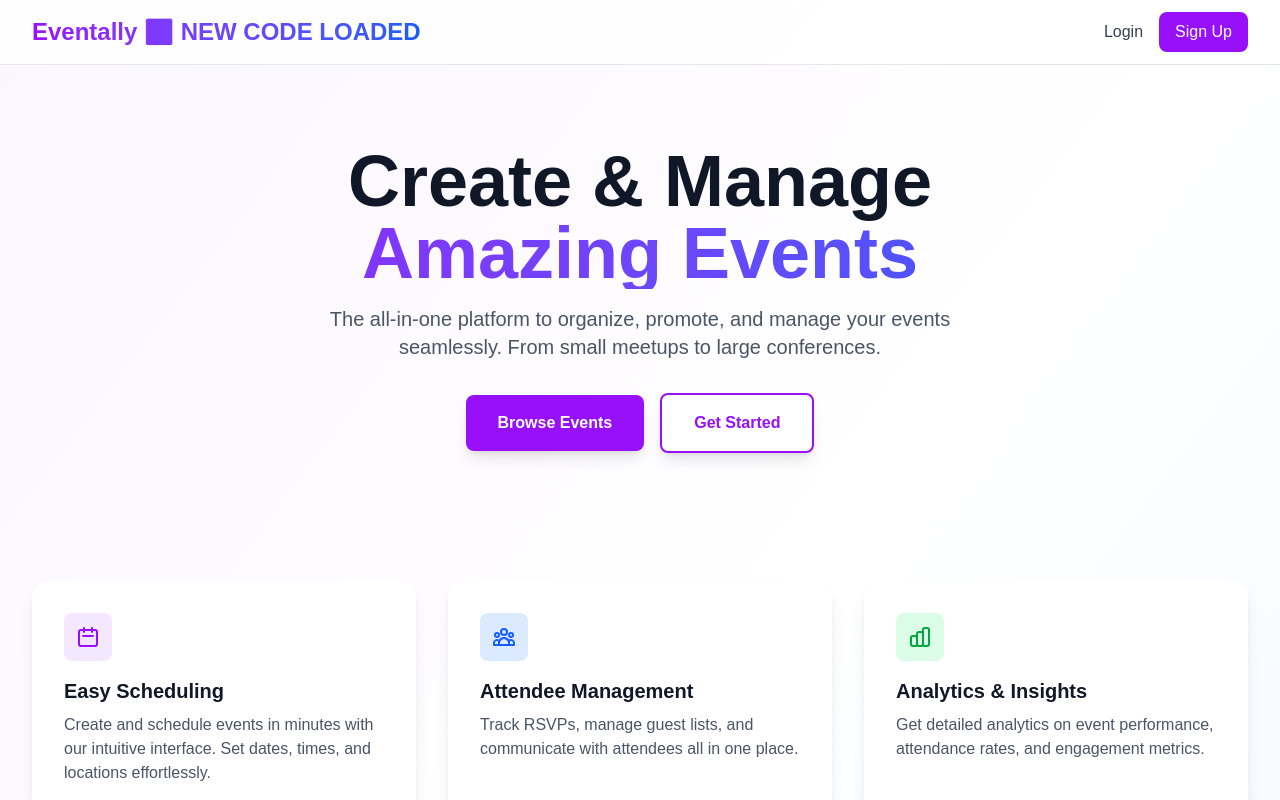
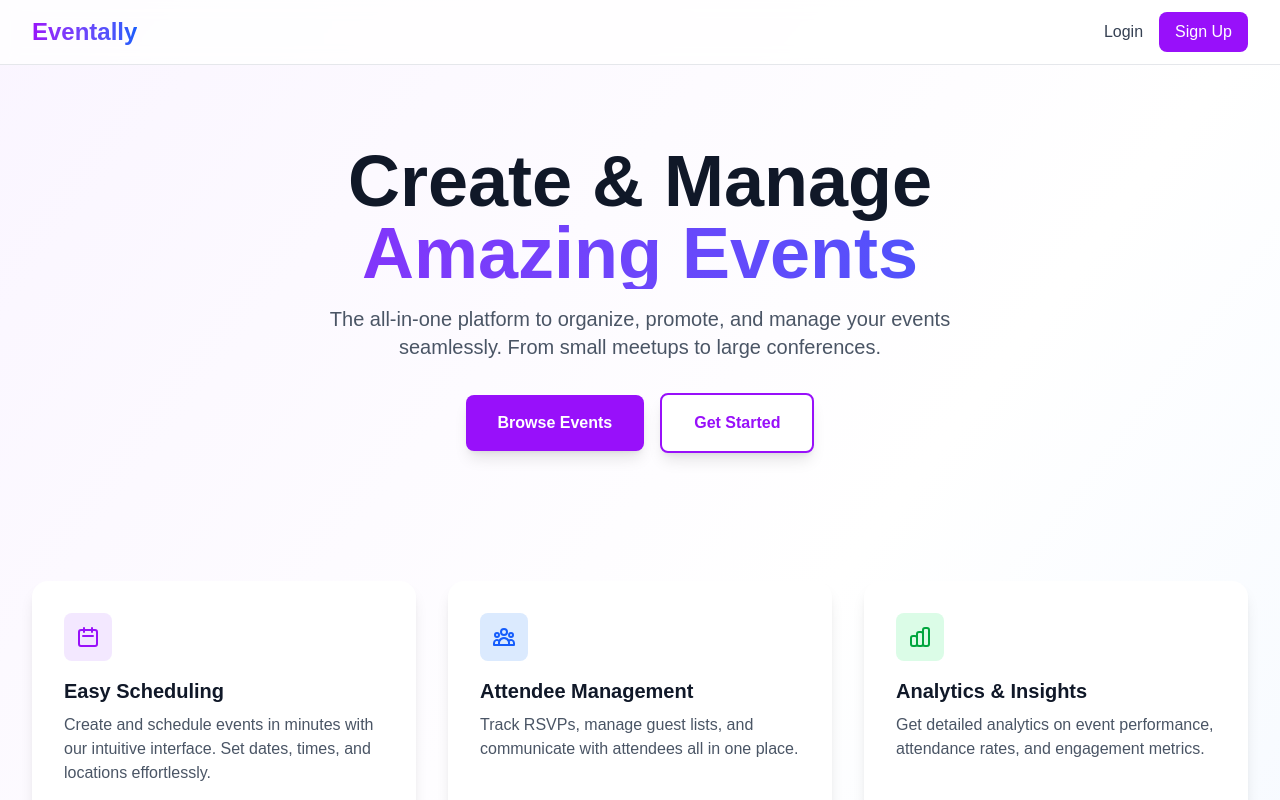
Before and after one commit to Venugopalchilukuri/eventally, a Next.js app: page / in a window 1280 px wide. Shown: the top 800 px of the page. Built offline with nearby package versions, Linux system fonts and the light colour scheme; no server answers; the database is empty.

Commit message:
Clean Navbar - removed test marker

```diff
--- a/src/components/Navbar.tsx
+++ b/src/components/Navbar.tsx
@@ -25,7 +25,7 @@ export default function Navbar() {
         <div className="flex justify-between items-center h-16">
           <Link href="/" className="flex items-center">
             <h1 className="text-2xl font-bold bg-gradient-to-r from-purple-600 to-blue-600 bg-clip-text text-transparent">
-              Eventally ✅ NEW CODE LOADED
+              Eventally
             </h1>
           </Link>
           <div className="flex items-center gap-4">
```
